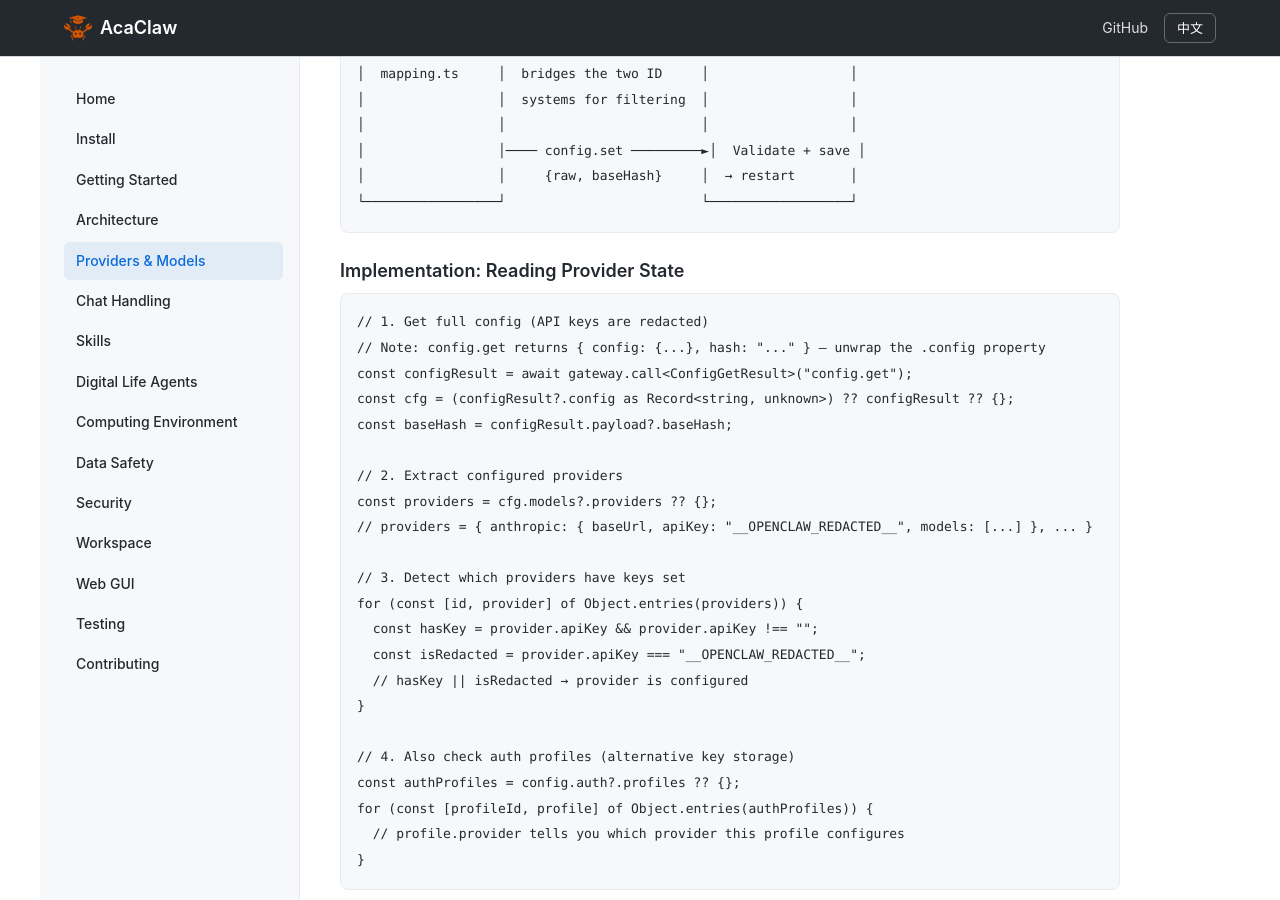
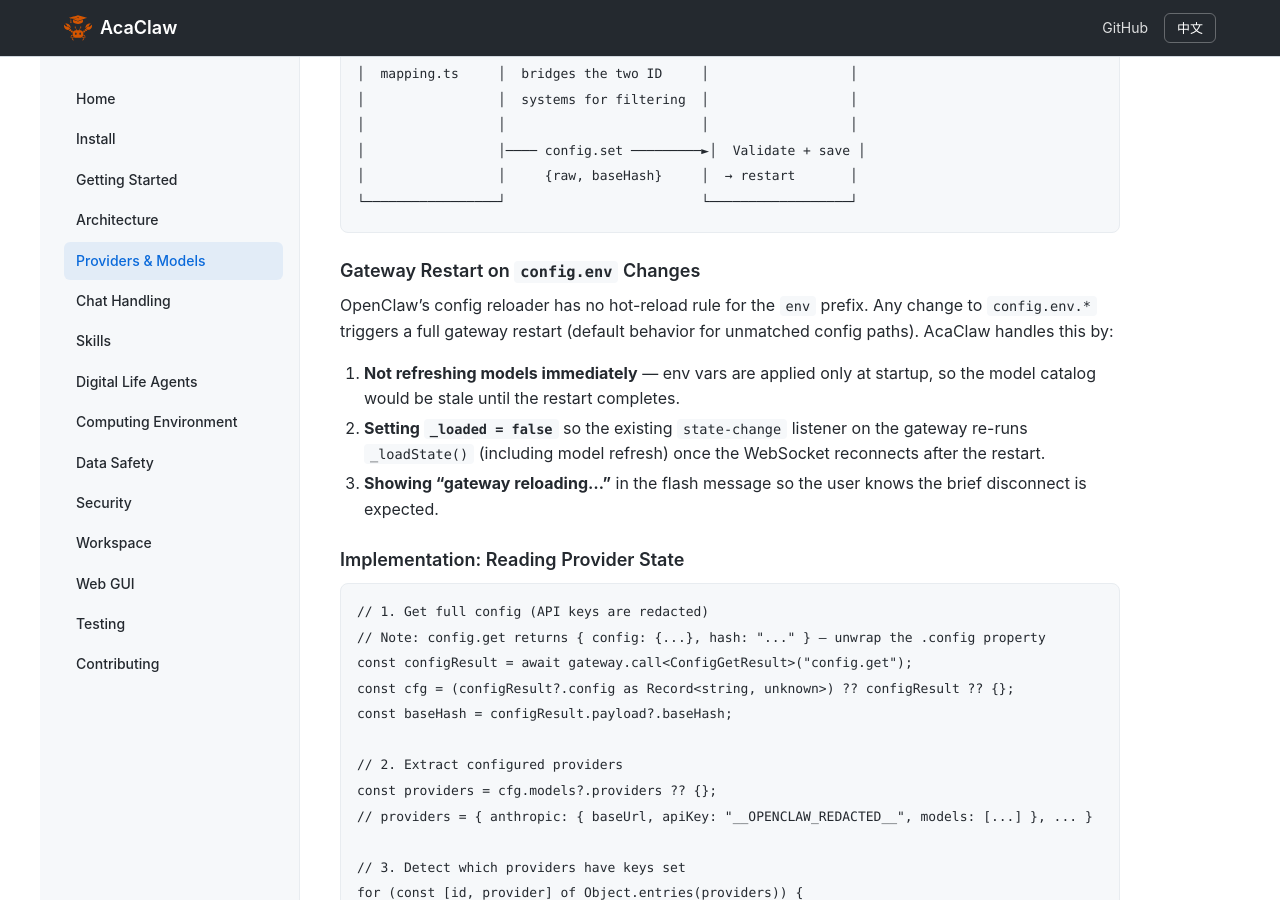
Before and after one commit to AcaClaw/acaclaw, a Jekyll site: the page built from docs/en/providers-and-models.md, in a window 1280 px wide and 900 px high, scrolled down 14334 px. Built offline with Jekyll 4.4.1, drawn with Linux system fonts in a browser that asks for light colours.

Commit message:
API keys: handle gateway restart on env config change
OpenClaw's config reloader has no hot-reload rule for the 'env' prefix,
so changing config.env.* triggers a full gateway restart (closing WS).

- Don't call _refreshModels() immediately after save (env vars aren't
  applied until after restart, so the catalog would be stale)
- Set _loaded = false so the state-change handler re-runs _loadState()
  (including model refresh) once the gateway reconnects
- Show 'gateway reloading...' flash message so the disconnect is expected
- Same treatment for _removeLlmProvider()
- Add i18n strings for reconnecting messages (en + zh-CN)
- Document the restart behavior in providers-and-models.md

````diff
--- a/docs/en/providers-and-models.md
+++ b/docs/en/providers-and-models.md
@@ -539,6 +539,20 @@
 └─────────────────┘                         └──────────────────┘
 ```
 
+### Gateway Restart on `config.env` Changes
+
+OpenClaw's config reloader has no hot-reload rule for the `env` prefix.
+Any change to `config.env.*` triggers a full gateway restart (default behavior
+for unmatched config paths).  AcaClaw handles this by:
+
+1. **Not refreshing models immediately** — env vars are applied only at startup, so
+   the model catalog would be stale until the restart completes.
+2. **Setting `_loaded = false`** so the existing `state-change` listener on the
+   gateway re-runs `_loadState()` (including model refresh) once the WebSocket
+   reconnects after the restart.
+3. **Showing "gateway reloading…"** in the flash message so the user knows the
+   brief disconnect is expected.
+
 ### Implementation: Reading Provider State
 
 ```typescript
--- a/ui/src/i18n/en.ts
+++ b/ui/src/i18n/en.ts
@@ -491,6 +491,8 @@
   "apikeys.keyLabel": "Key {0}",
   "apikeys.savedModel": "✓ Default model saved",
   "apikeys.savedKeys": "✓ Keys saved",
+  "apikeys.savedReconnecting": "✓ Keys saved — gateway reloading…",
+  "apikeys.removedReconnecting": "✓ {0} removed — gateway reloading…",
   "apikeys.saveFailed": "⚠ Save failed — is the gateway running?",
   "apikeys.region": "Region",
   "apikeys.region.international": "International (.ai)",
--- a/ui/src/i18n/zh-CN.ts
+++ b/ui/src/i18n/zh-CN.ts
@@ -490,6 +490,8 @@
   "apikeys.keyLabel": "密钥 {0}",
   "apikeys.savedModel": "✓ 默认模型已保存",
   "apikeys.savedKeys": "✓ 密钥已保存",
+  "apikeys.savedReconnecting": "✓ 密钥已保存 — 网关重载中…",
+  "apikeys.removedReconnecting": "✓ 已移除 {0} — 网关重载中…",
   "apikeys.saveFailed": "⚠ 保存失败 — 网关是否在运行？",
   "apikeys.region": "区域",
   "apikeys.region.international": "国际版 (.ai)",
````
Also changed, not shown: ui/src/views/api-keys.ts (+10 -5 lines).
